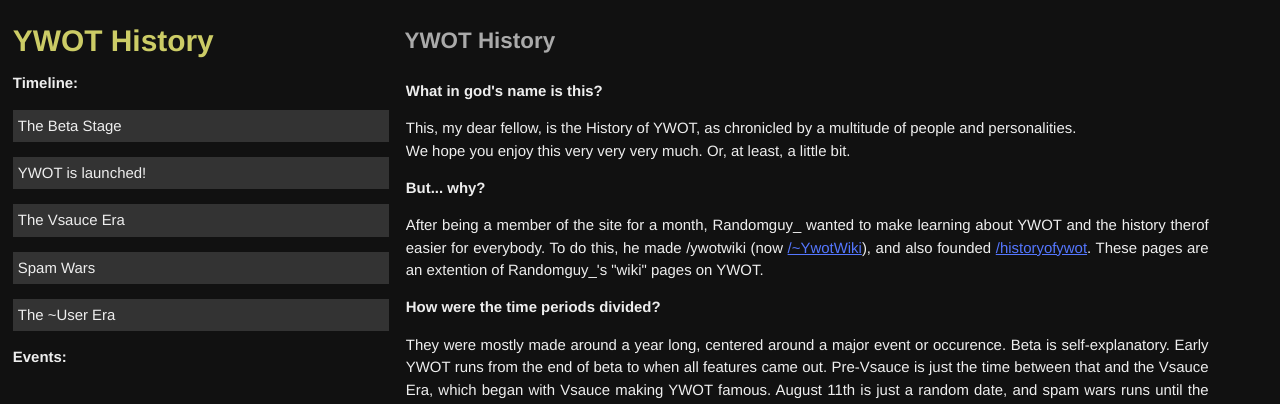
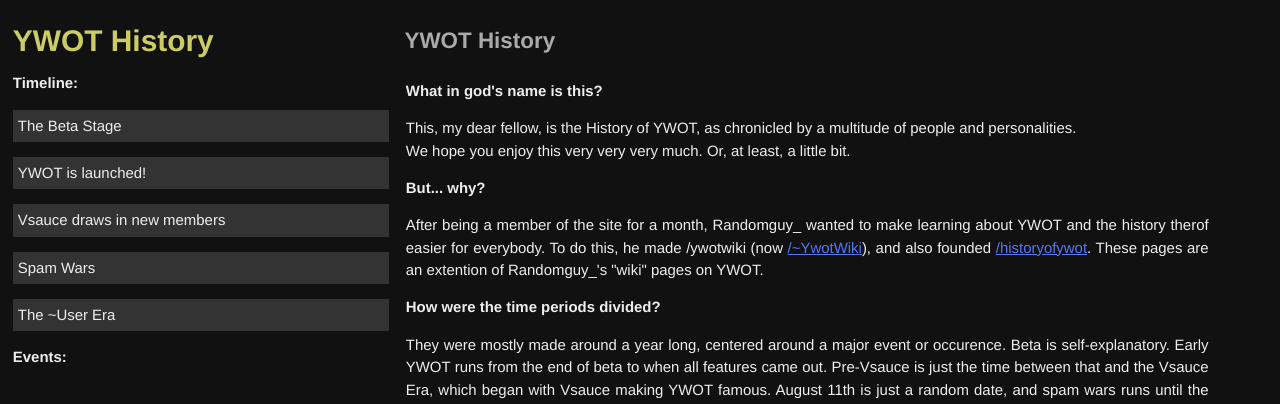
Before and after one commit to ywothistory/ywothistory.github.io, a Jekyll site: the page built from index.html, in a window 1280 px wide. Shown: the top 404 px of the page. Built offline with Jekyll 4.4.1, drawn with Linux system fonts in a browser that asks for light colours; Markdown is read by kramdown in place of the engine named in the settings.

Commit message:
Update 2014-01-04-vsauceera.markdown

```diff
--- a/_posts/2014-01-04-vsauceera.markdown
+++ b/_posts/2014-01-04-vsauceera.markdown
@@ -1,11 +1,9 @@
 ---
 layout: post
-title: The Vsauce Era
+title: Vsauce draws in new members
 categories: timeline
 ---
 
 This time period is called the **Vsauce Era**, starting on the date of the Vsauce video's release and ending on August 11th, 2012 when a second DONGS video referencing YWOT was put out. After the video was released, membership took off. The Vsauce video, "[10 AMAZING Flash Games - DONG!](http://www.youtube.com/watch?v=isEwaLUiLP4)" gained over 300,000 views during its first three months on YouTube. In addition, the video made "VSAUCE!!!!" a meme on YWOT. This era lasted from March 29th, 2011 to August 11th, 2012.
 
 [![10 AMAZING Flash Games - DONG! Video image clip](img/vsauce - dongs video 1.png)](http://www.youtube.com/watch?v=isEwaLUiLP4)
-
-I was not a member during this era, so I don't really know much more.
```
